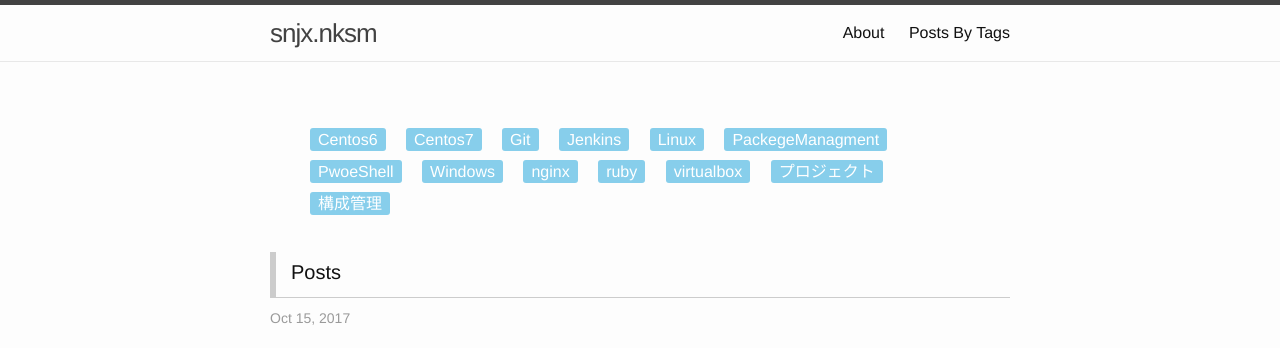
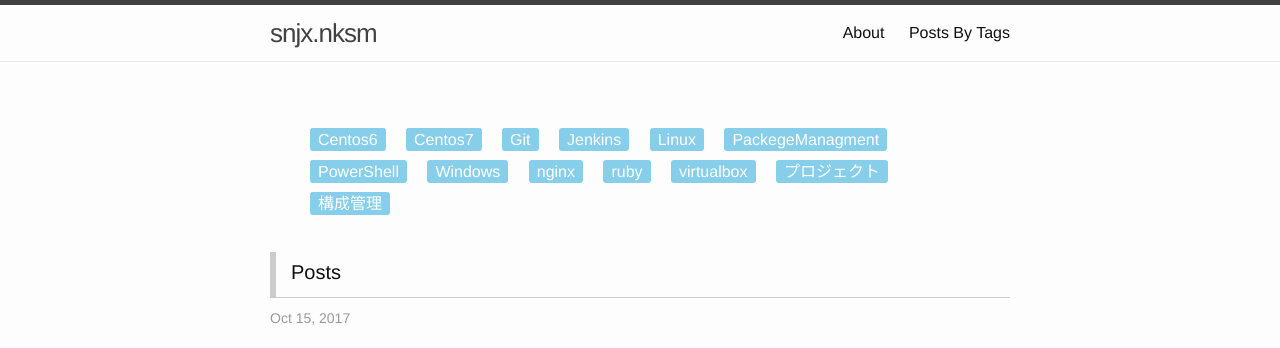
Before and after one commit to snjxnksm/snjxnksm.github.io, a Jekyll site: the page built from index.html, in a window 1280 px wide. Shown: the top 348 px of the page. Built offline with Jekyll 4.4.1, drawn with Linux system fonts in a browser that asks for light colours; the list of posts is cut into pages by our own code.

Commit message:
タグのスペル間違いに対応した。

```diff
--- a/_posts/2017-03-12-windows-packegemanagment.markdown
+++ b/_posts/2017-03-12-windows-packegemanagment.markdown
@@ -5,7 +5,7 @@ date: "2017-03-12 15:41:11 +0900"
 tags:
   - Windows
   - PackegeManagment
-  - PwoeShell
+  - PowerShell
 published: true
 ---
 
```
